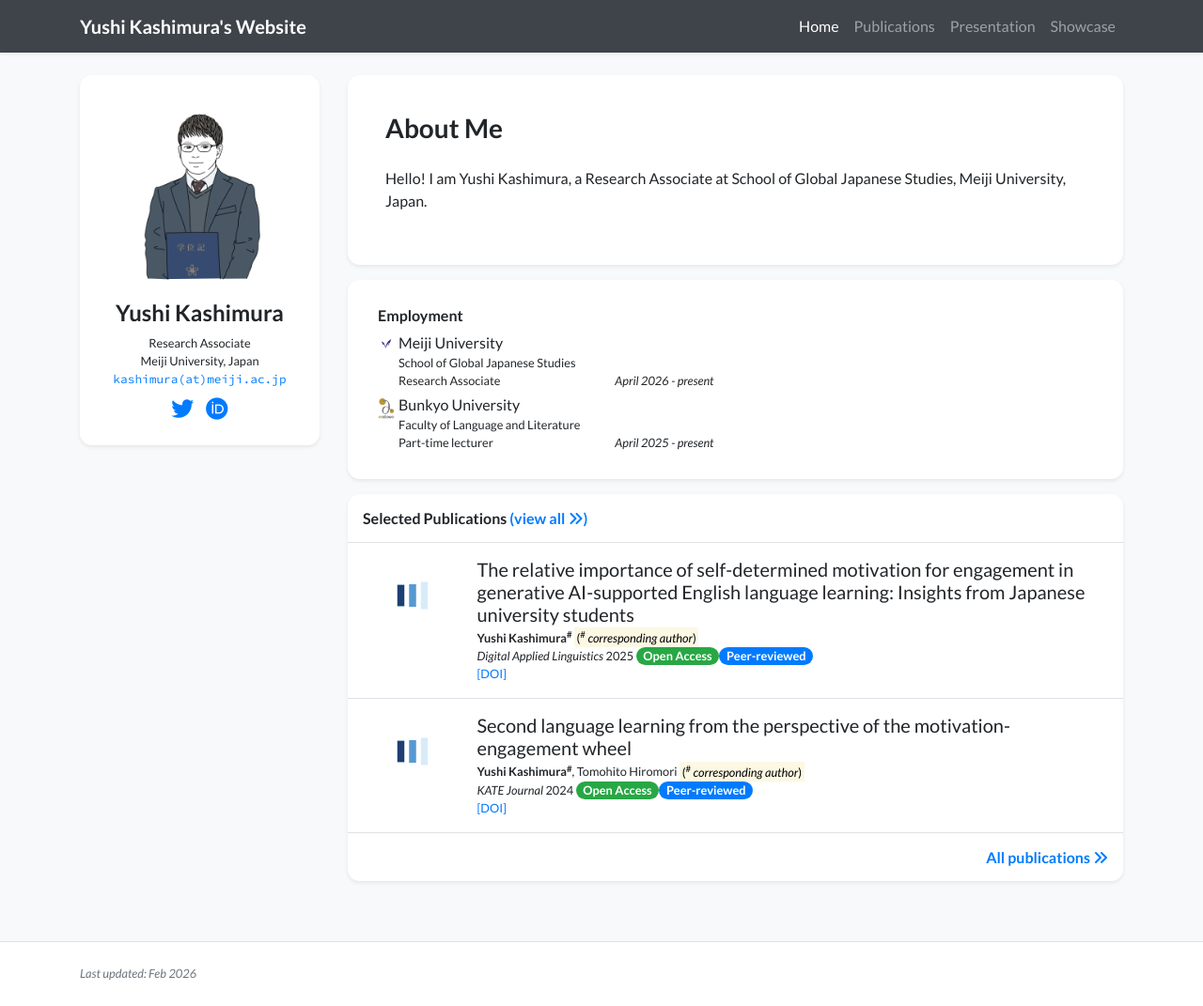
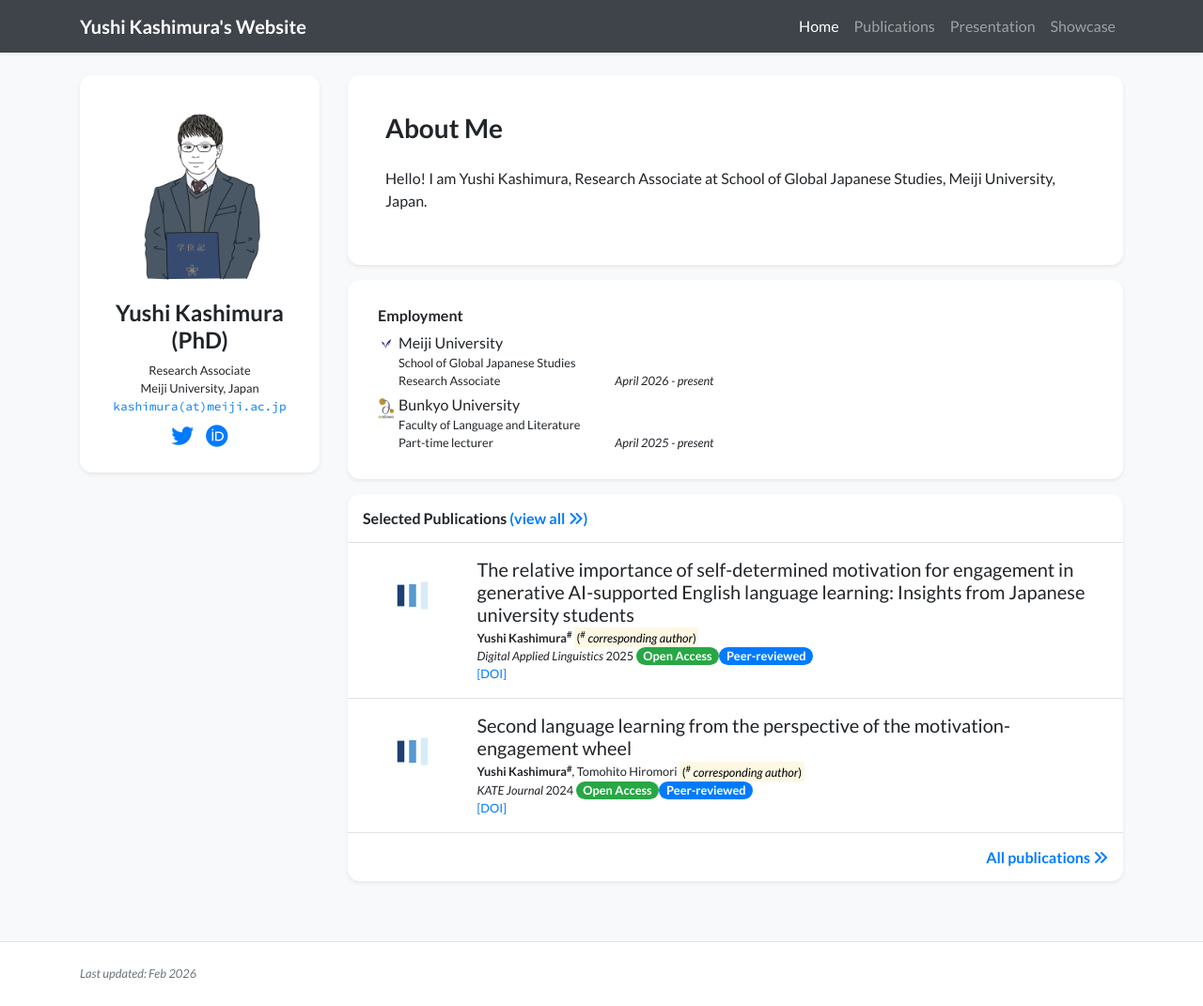
Before and after one commit to ys-kashimura/yushikashimura.github.io, a Jekyll site: the page built from index.html, in a window 1280 px wide and 1071 px high. Shown: the whole window at 94% size. Built offline with Jekyll 4.4.1, drawn with Linux system fonts in a browser that asks for light colours; nearby versions of some CDN libraries; a style sheet for code colours, icons or effects is not loaded.

Commit message:
Update profile.yml

```diff
--- a/_data/profile.yml
+++ b/_data/profile.yml
@@ -1,5 +1,5 @@
-primary_name: "Yushi Kashimura"
-secondary_name: "PhD"
+primary_name: "Yushi Kashimura (PhD)"
+secondary_name: ""
 navbar_name: "Yushi Kashimura's Website"
 
 positions:
@@ -13,7 +13,7 @@
 short_bio_text_justify: false
 short_bio: >-
   <p>
-    Hello! I am Yushi Kashimura, a Research Associate at School of Global Japanese Studies, Meiji University, Japan.
+    Hello! I am Yushi Kashimura, Research Associate at School of Global Japanese Studies, Meiji University, Japan.
   </p>
 
 portrait_url: /assets/images/yushi.png
```
